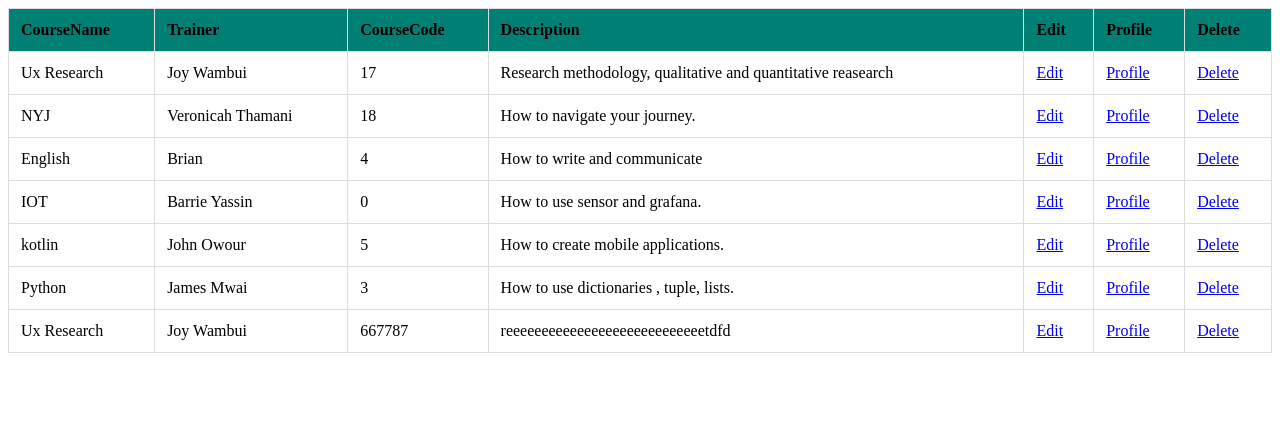
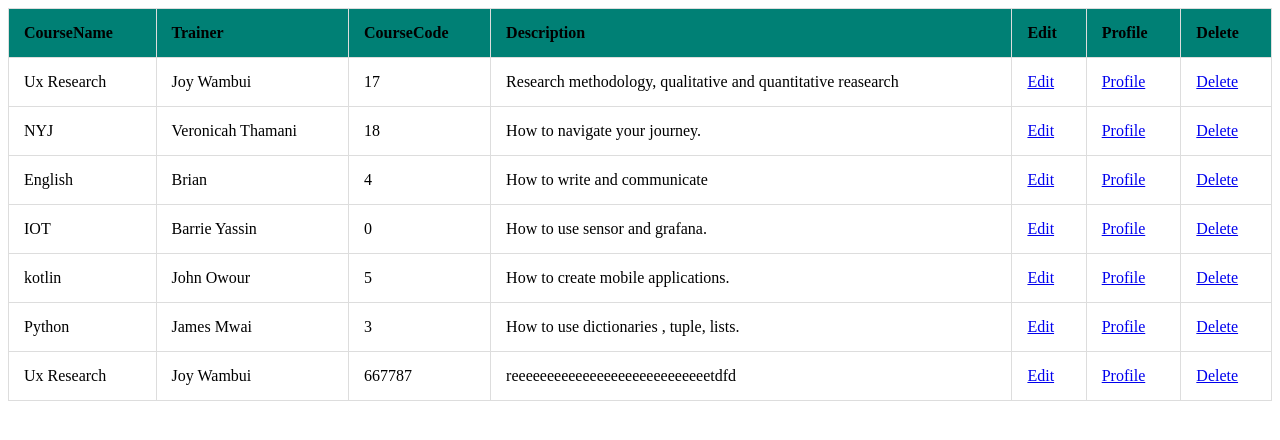
Before and after one commit to Veronicahwambui/SchoolSystem, a Django app: page /Course/list/ in a window 1280 px wide. Shown: the top 440 px of the page. Run offline with Django 3.2, Linux system fonts and the light colour scheme; data comes from the database, SQL or seed files in the repository.

Commit message:
modified the files

```diff
--- a/schoolsystem/Course/templates/course_list.html
+++ b/schoolsystem/Course/templates/course_list.html
@@ -20,7 +20,7 @@
     }
 
     th, td {
-      padding: 12px;
+      padding: 15px;
     }
     th{
       background-color:rgb(0, 128, 117);
```
